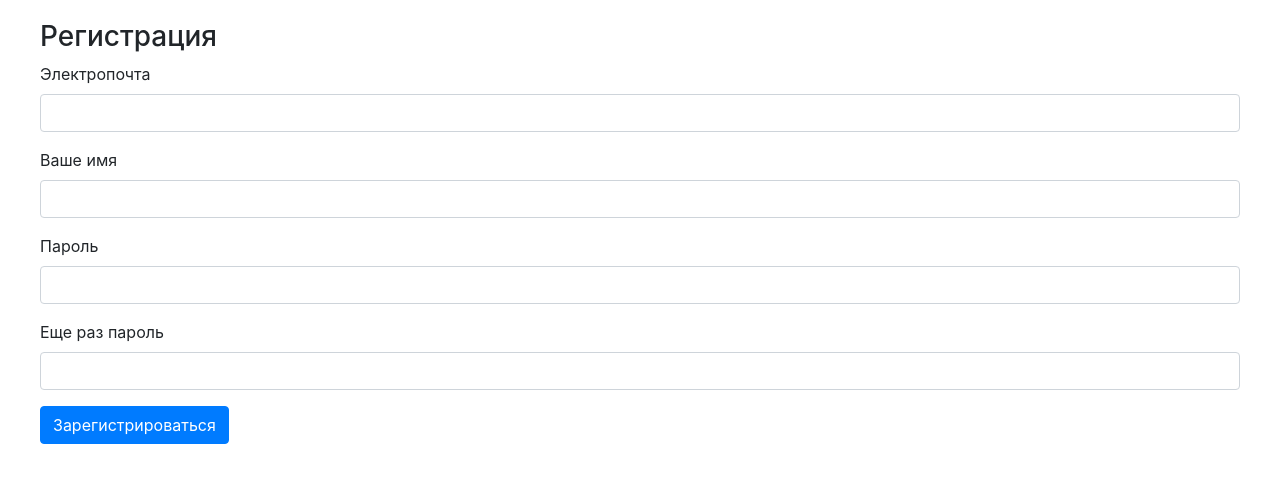
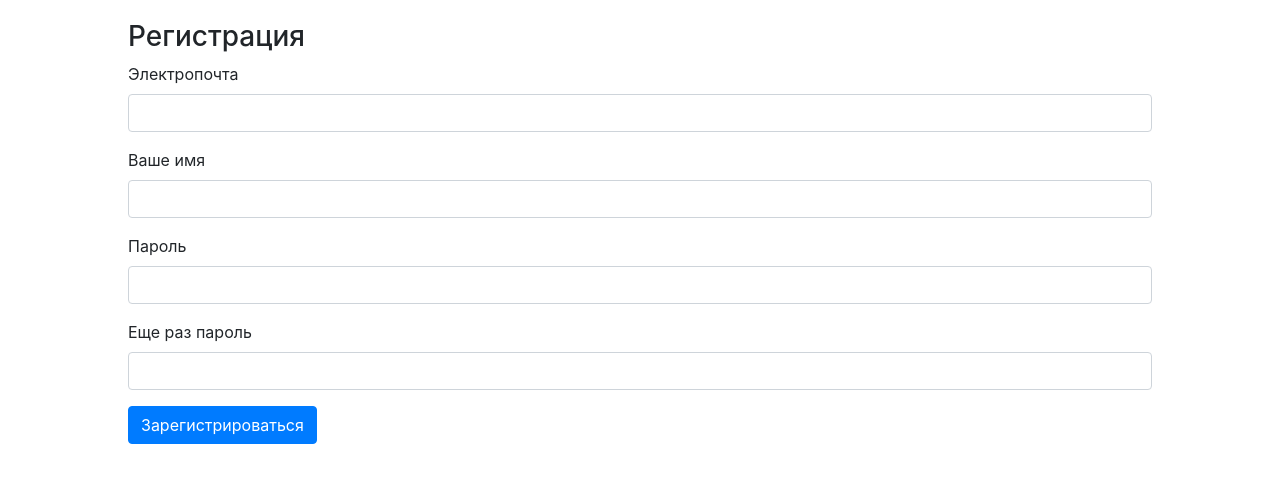
Before and after one commit to gaskeo/limq-panel, a Flask app: page /register in a window 1280 px wide. Shown: the part 54-537 px from the top of the page. Run offline with Flask 2, Linux system fonts and the light colour scheme; some libraries are stand-ins or nearby versions.

Commit message:
refactor code and magic fix #2

```diff
--- a/static/css/style.css
+++ b/static/css/style.css
@@ -8,8 +8,9 @@ a:hover {
 	text-decoration: none;
 }
 
-.data_container {
+.data-container {
 	max-width: 1200px;
+	width: 80%;
 	margin-left: 10%;
 	margin-right: 10%;
 	padding-top: 20px;
@@ -19,16 +20,6 @@ a:hover {
 .header {
 	max-width: 84%;
 	margin-left: 8%;
-}
-
-.name_site {
-	color: black;
-	text-decoration: none;
-}
-
-.name_site:hover {
-	color: grey;
-	text-decoration: none;
 }
 
 .lithium-label {
--- a/templates/create_channel.html
+++ b/templates/create_channel.html
@@ -1,7 +1,7 @@
 {% extends "base.html" %}
 
 {% block content %}
-<div class="data_container">
+<div class="data-container">
     {% if message %}
         <div class="alert alert-danger" role="alert">
             {{ message }}
--- a/templates/create_key.html
+++ b/templates/create_key.html
@@ -1,7 +1,7 @@
 {% extends "base.html" %}
 
 {% block content %}
-<div class="data_container">
+<div class="data-container">
     <h3 class="register-label">Создание ключа</h3>
     <form action="/do/grant" method="post">
         {{ form.hidden_tag() }}
--- a/templates/login.html
+++ b/templates/login.html
@@ -1,7 +1,7 @@
 {% extends "base.html" %}
 
 {% block content %}
-    <div class="data_container">
+    <div class="data-container">
         {% if message %}
         <div class="alert alert-danger" role="alert">
             {{ message }}
--- a/templates/mainpage.html
+++ b/templates/mainpage.html
@@ -1,7 +1,7 @@
 {% extends "base.html" %}
 
 {% block content %}
-<div class="data_container">
+<div class="data-container">
     {% if current_user.is_authenticated %}
     {% if error %}
         <div class="alert alert-danger" role="alert">
--- a/templates/reg_form.html
+++ b/templates/reg_form.html
@@ -1,7 +1,7 @@
 {% extends "base.html" %}
 
 {% block content %}
-<div class="data_container">
+<div class="data-container">
     {% if message %}
         <div class="alert alert-danger" role="alert">
             {{ message }}
--- a/templates/settings.html
+++ b/templates/settings.html
@@ -1,7 +1,7 @@
 {% extends "base.html" %}
 
 {% block content %}
-<div class="data_container">
+<div class="data-container">
     <h4>Настройки для &laquo;{{ chan.name }}&raquo;</h4>
     <div class="row">
         <div class="col-3">
```
